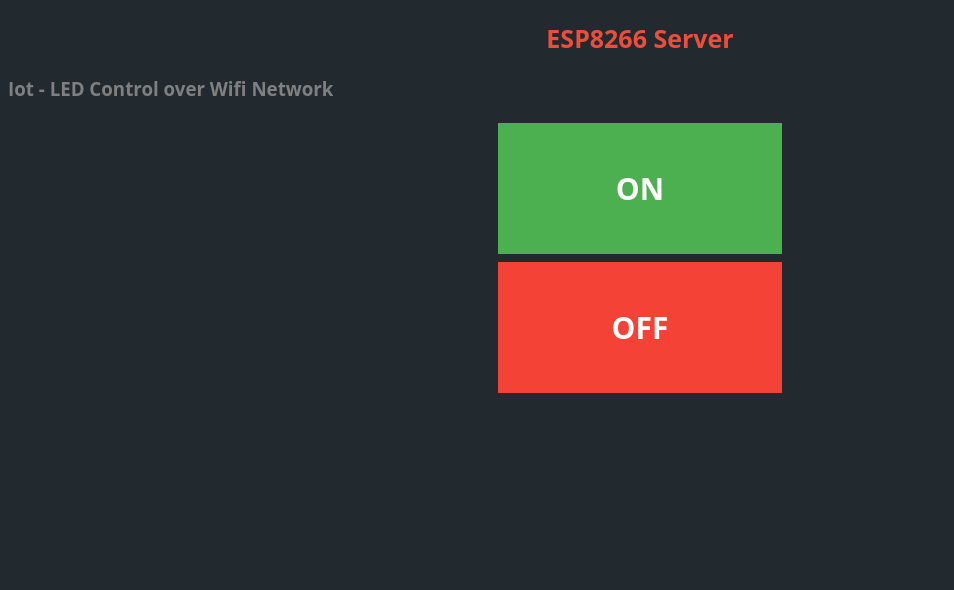
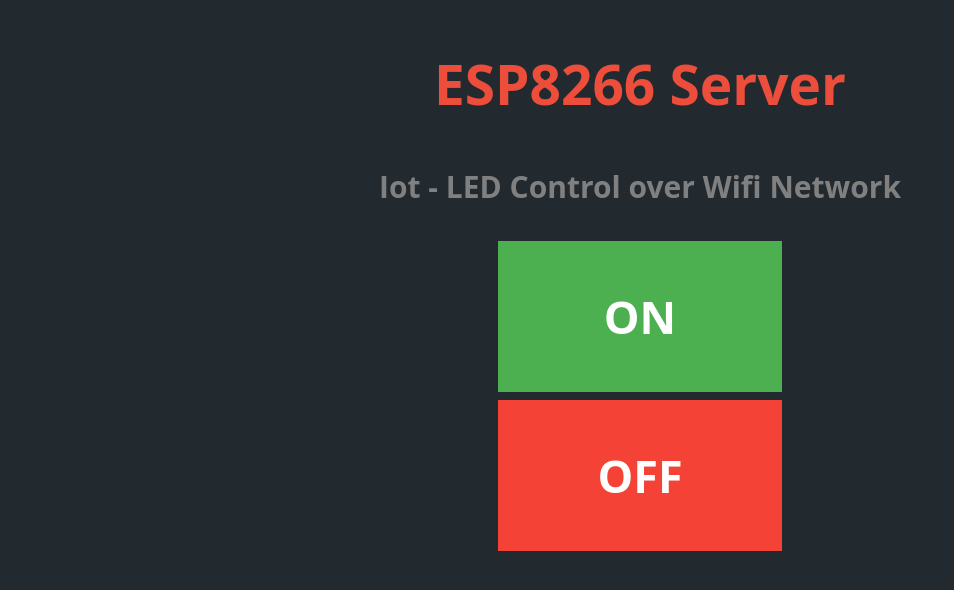
Before and after one commit to imadhsissou/imadhsissou.github.io, a Jekyll site: the page Iot/esp8266.html, which Jekyll copies as it is, in a window 1280 px wide. Shown: the top 590 px of the page, without its empty margins (0-954 px from the left). Built offline with Jekyll 4.4.1, drawn with Linux system fonts in a browser that asks for light colours.

Commit message:
Update esp8266.html

```diff
--- a/Iot/esp8266.html
+++ b/Iot/esp8266.html
@@ -11,7 +11,7 @@
     text-align: center;
     text-decoration: none;
     display: inline-block;
-    font-size: 30px;
+    font-size: 45px;
     font-family: 'Open Sans' ;
     margin: 4px 2px;
     cursor: pointer;
@@ -29,8 +29,8 @@
 </head>
 <body style="background-color : #222A30;" >
 
-<h2 style="color : #EC4E3B; font-family: 'Open Sans' ; font-size: 25px;  text-align: center;">ESP8266 Server</h2>
-<h3 style="color : gray; font-family: 'Open Sans' ; font-size:20 text-align: center;">Iot - LED Control over Wifi Network<h3>
+<h2 style="color : #EC4E3B; font-family: 'Open Sans' ; font-size: 55px;  text-align: center;">ESP8266 Server</h2>
+<h3 style="color : gray; font-family: 'Open Sans' ; font-size: 30px; text-align: center;">Iot - LED Control over Wifi Network<h3>
 
 <div class="wrapper">
     <a href="http://192.168.1.5/ON" class="button">ON</a>
```
